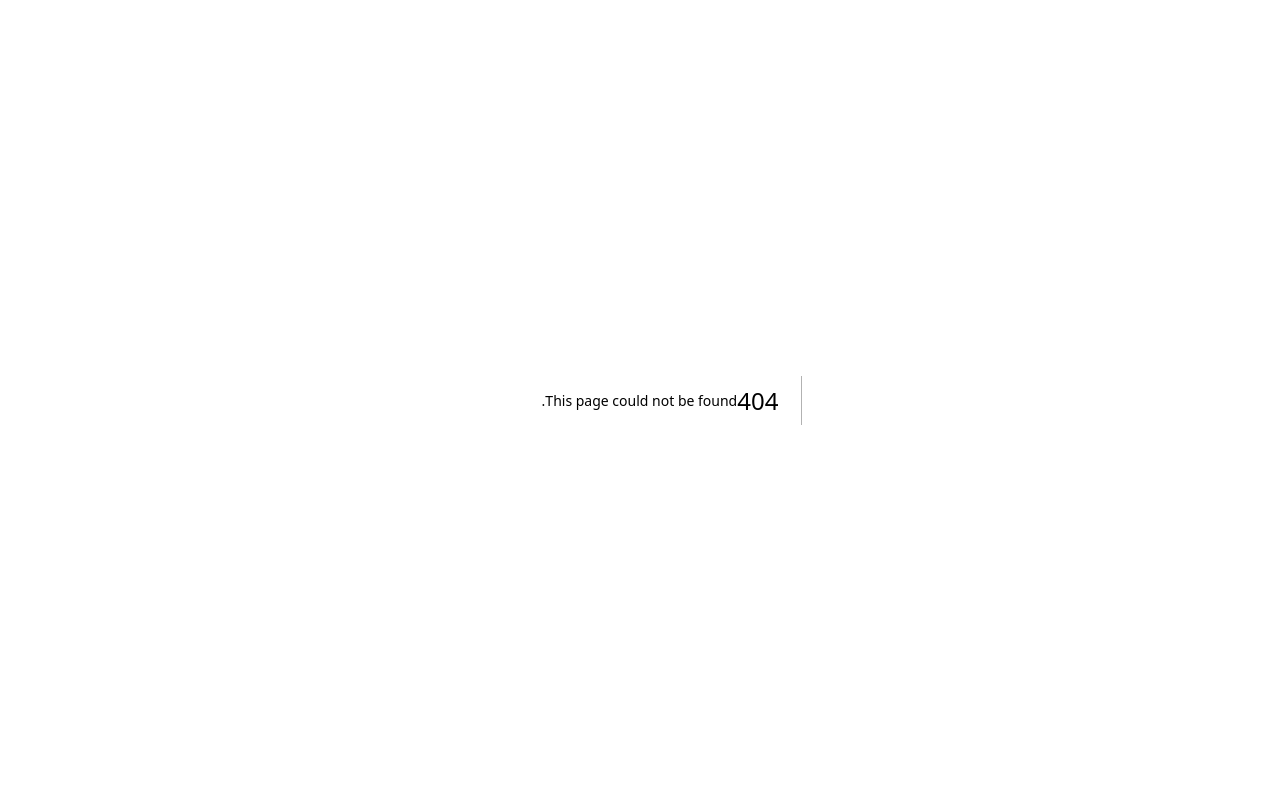
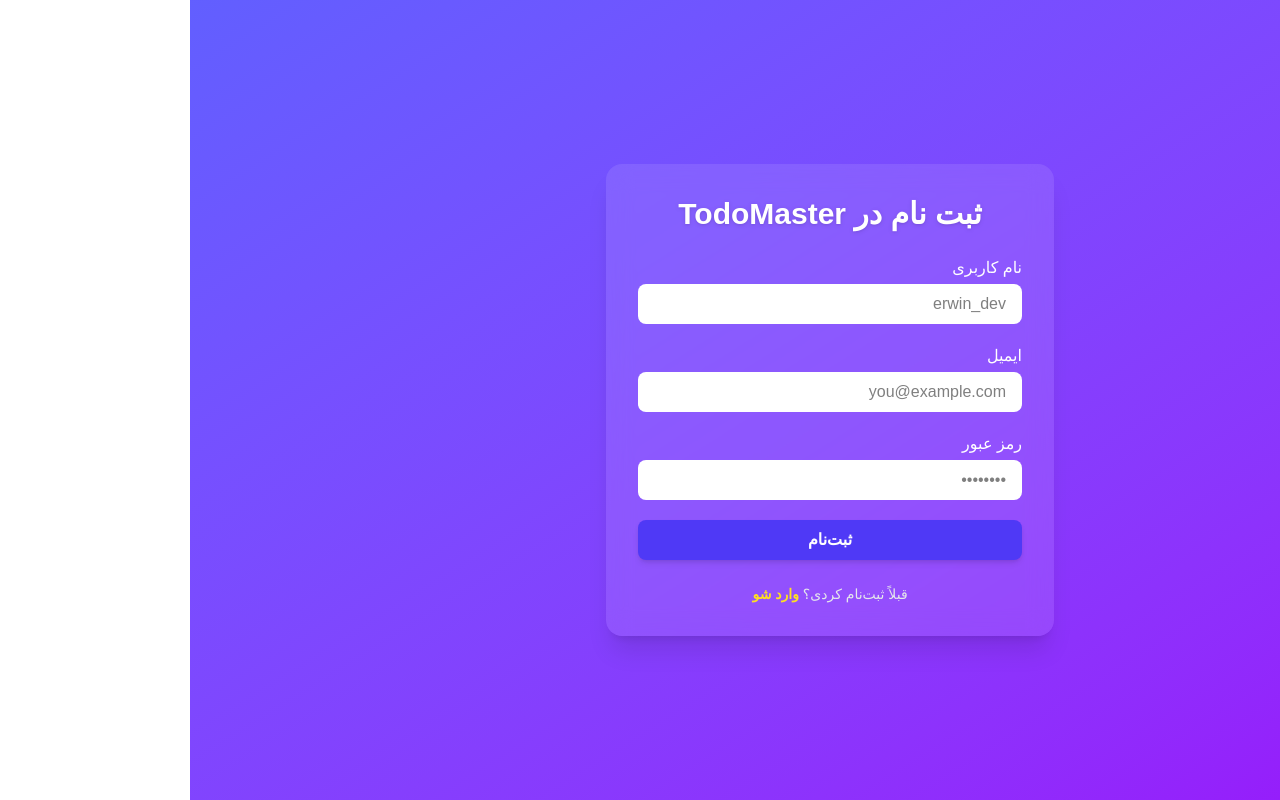
Before and after one commit to arwinghaderi/Todo-Advanc, a Next.js app: page /auth/sign-up in a window 1280 px wide. Before the commit this address had no page. Built offline with nearby package versions, Linux system fonts and the light colour scheme.

Commit message:
feat(auth): add signup page with standalone SignUpForm component

```diff
--- /dev/null
+++ b/src/app/auth/sign-up/page.tsx
@@ -0,0 +1,9 @@
+import SignUpForm from '@/components/templates/auth/SignUpForm '
+
+export default function SignUpPage() {
+  return (
+    <div className="min-h-screen flex items-center justify-center bg-gradient-to-br from-indigo-500 to-purple-600 px-6">
+      <SignUpForm />
+    </div>
+  )
+}
--- /dev/null
+++ b/src/components/templates/auth/SignUpForm .tsx
@@ -0,0 +1,70 @@
+'use client'
+
+import Link from 'next/link'
+
+export default function SignUpForm() {
+  return (
+    <div className="max-w-md w-full bg-white/10 backdrop-blur-md rounded-2xl shadow-xl p-8 text-white">
+      <h1 className="text-3xl font-extrabold mb-6 text-center drop-shadow">
+        ثبت نام در TodoMaster
+      </h1>
+
+      <form className="space-y-5">
+        <div>
+          <label htmlFor="username" className="block mb-1 font-medium">
+            نام کاربری
+          </label>
+          <input
+            type="text"
+            id="username"
+            className="w-full px-4 py-2 rounded-lg bg-white text-black focus:outline-none focus:ring-2 focus:ring-indigo-400"
+            placeholder="erwin_dev"
+          />
+        </div>
+
+        <div>
+          <label htmlFor="email" className="block mb-1 font-medium">
+            ایمیل
+          </label>
+          <input
+            type="email"
+            id="email"
+            className="w-full px-4 py-2 rounded-lg bg-white text-black focus:outline-none focus:ring-2 focus:ring-indigo-400"
+            placeholder="you@example.com"
+          />
+        </div>
+
+        <div>
+          <label htmlFor="password" className="block mb-1 font-medium">
+            رمز عبور
+          </label>
+          <input
+            type="password"
+            id="password"
+            className="w-full px-4 py-2 rounded-lg bg-white text-black focus:outline-none focus:ring-2 focus:ring-indigo-400"
+            placeholder="••••••••"
+          />
+        </div>
+
+
+
+        <button
+          type="submit"
+          className="w-full bg-indigo-600 hover:bg-indigo-700 transition px-4 py-2 rounded-lg font-semibold text-white shadow-md"
+        >
+          ثبت‌نام
+        </button>
+      </form>
+
+      <p className="mt-6 text-center text-sm text-gray-200">
+        قبلاً ثبت‌نام کردی؟{' '}
+        <Link
+          href="/auth/sign-in"
+          className="text-yellow-300 font-semibold hover:underline"
+        >
+          وارد شو
+        </Link>
+      </p>
+    </div>
+  )
+}
```
